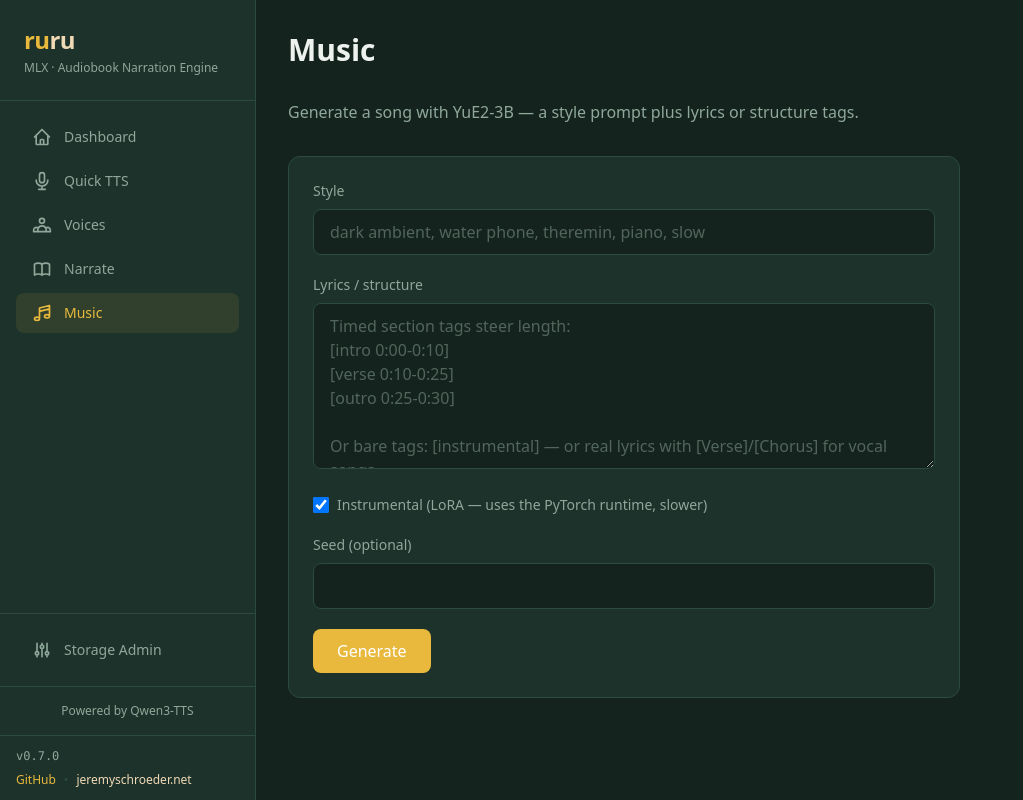
After one commit to BitsofJeremy/ruru, a FastAPI app: page /music in a window 1280 px wide. The commit adds this page. Shown: the whole page, without its empty margins (0-1023 px from the left). Run offline with FastAPI, Linux system fonts and the light colour scheme; data that the repository does not hold is empty; some libraries are stand-ins or nearby versions.

Commit message:
yue2: /music page + /api/music route + nav

```diff
--- a/app.py
+++ b/app.py
@@ -702,6 +702,68 @@ async def api_tts_clips():
     return HTMLResponse(render("partials/tts_clips.html", clips=clips))
 
 # =============================================================================
+# Routes: Music (YuE2-3B) — v0.7.0
+
+@app.get("/music", response_class=HTMLResponse)
+async def music_page():
+    async with get_async_session() as session:
+        from models.db import Job
+        active_jobs_count = await session.scalar(
+            sqlalchemy.select(func.count()).select_from(Job).where(Job.status.in_(('queued', 'running')))
+        )
+    return HTMLResponse(render("music.html", active_jobs_count=active_jobs_count))
+
+@app.post("/api/music", response_class=HTMLResponse)
+async def api_music(request: Request):
+    form = await request.form()
+    style = form.get("style", "").strip()
+    lyrics = form.get("lyrics", "").strip()
+    instrumental = form.get("instrumental") == "on"
+    seed_raw = (form.get("seed") or "").strip()
+    audio_format = form.get("audio_format", "wav")
+
+    if not style or not lyrics:
+        return HTMLResponse("<p class='text-red-500'>Style and lyrics required.</p>", status_code=400)
+    seed = int(seed_raw) if seed_raw else None
+
+    async with get_async_session() as session:
+        from models.db import Job
+        new_job = Job(
+            title=f"Music: {style[:80]}",
+            voice_id=None,
+            status="queued",
+            source_path=f"{style}\n---\n{lyrics}",
+            scope="music",
+            audio_format=audio_format,
+        )
+        session.add(new_job)
+        await session.commit()
+        job_id = new_job.id
+
+    payload = {
+        "style": style,
+        "lyrics": lyrics,
+        "instrumental": instrumental,
+        "seed": seed,
+        "audio_format": audio_format,
+    }
+    runner = get_runner()
+    future = await runner.enqueue(job_id, JobType.GENERATE_MUSIC, payload)
+    result = await future
+
+    if result.get("status") == "completed":
+        audio_name = Path(result["output_path"]).name
+        return HTMLResponse(
+            f'<div hx-swap="innerHTML"><audio controls src="/audio/output/{audio_name}" '
+            f'class="w-full mt-2"></audio></div>',
+            headers={"HX-Trigger": "refreshHistory"},
+        )
+    return HTMLResponse(
+        f"<p class='text-red-500'>Job failed: {result.get('message', 'unknown')}</p>",
+        status_code=500,
+    )
+
+# =============================================================================
 # Routes: Narration
 # =============================================================================
 
--- a/templates/base.html
+++ b/templates/base.html
@@ -82,6 +82,15 @@
                 </svg>
                 Narrate
             </a>
+            <a href="/music"
+               class="flex items-center gap-3 px-4 py-2.5 rounded-lg text-sm font-medium transition-colors
+                      {% block nav_music %}text-kj-muted hover:text-kj-text hover:bg-kj-bg{% endblock %}">
+                <svg class="w-5 h-5" fill="none" stroke="currentColor" viewBox="0 0 24 24">
+                    <path stroke-linecap="round" stroke-linejoin="round" stroke-width="2"
+                          d="M9 19V6l12-3v13M9 19c0 1.105-1.343 2-3 2s-3-.895-3-2 1.343-2 3-2 3 .895 3 2zm12-3c0 1.105-1.343 2-3 2s-3-.895-3-2 1.343-2 3-2 3 .895 3 2zM9 10l12-3"/>
+                </svg>
+                Music
+            </a>
         </nav>
         <div class="p-4 border-t border-kj-border space-y-1">
             <a href="/admin/storage"
--- /dev/null
+++ b/templates/music.html
@@ -0,0 +1,73 @@
+{% extends "base.html" %}
+
+{% block title %}Music - ruru{% endblock %}
+
+{% block nav_music %}text-kj-accent bg-kj-accent/10{% endblock %}
+
+{% block content %}
+<div class="space-y-8">
+    <h1 class="text-3xl font-bold">Music</h1>
+    <p class="text-kj-muted">Generate a song with YuE2-3B — a style prompt plus lyrics or structure tags.</p>
+
+    {% if active_jobs_count > 0 %}
+    <div class="bg-yellow-500/10 border border-yellow-500/30 rounded-lg p-4 mb-4 text-yellow-400">
+        <strong>Job in progress</strong> — The Music form is disabled while {{ active_jobs_count }} job(s) are queued or running. Come back when they finish.
+    </div>
+    {% endif %}
+
+    <div{% if active_jobs_count > 0 %} class="opacity-50 pointer-events-none"{% endif %}>
+        <div class="bg-kj-card border border-kj-border rounded-xl p-6 max-w-2xl">
+            <form hx-post="/api/music" hx-target="#music-result" hx-swap="innerHTML" hx-indicator="#music-spinner">
+            <div class="space-y-5">
+                <!-- Style prompt -->
+                <div>
+                    <label for="style" class="block text-sm font-medium text-kj-muted mb-2">Style</label>
+                    <input type="text" name="style" id="style" required
+                           placeholder="dark ambient, water phone, theremin, piano, slow"
+                           class="w-full bg-kj-bg border border-kj-border rounded-lg px-4 py-2.5 text-kj-text placeholder-kj-muted/50 focus:outline-none focus:border-kj-accent">
+                </div>
+
+                <!-- Lyrics / structure tags -->
+                <div>
+                    <label for="lyrics" class="block text-sm font-medium text-kj-muted mb-2">Lyrics / structure</label>
+                    <textarea name="lyrics" id="lyrics" rows="6" required
+                              placeholder="Timed section tags steer length:&#10;[intro 0:00-0:10]&#10;[verse 0:10-0:25]&#10;[outro 0:25-0:30]&#10;&#10;Or bare tags: [instrumental] — or real lyrics with [Verse]/[Chorus] for vocal songs."
+                              class="w-full bg-kj-bg border border-kj-border rounded-lg px-4 py-2.5 text-kj-text placeholder-kj-muted/50 focus:outline-none focus:border-kj-accent resize-y"></textarea>
+                </div>
+
+                <!-- Instrumental LoRA toggle -->
+                <div class="flex items-center gap-2">
+                    <input type="checkbox" name="instrumental" id="instrumental" checked
+                           class="h-4 w-4 rounded border-kj-border bg-kj-bg text-kj-accent">
+                    <label for="instrumental" class="text-sm text-kj-muted">
+                        Instrumental (LoRA — uses the PyTorch runtime, slower)
+                    </label>
+                </div>
+
+                <!-- Seed -->
+                <div>
+                    <label for="seed" class="block text-sm font-medium text-kj-muted mb-2">Seed (optional)</label>
+                    <input type="number" name="seed" id="seed"
+                           class="w-full bg-kj-bg border border-kj-border rounded-lg px-4 py-2.5 text-kj-text focus:outline-none focus:border-kj-accent">
+                </div>
+
+                <!-- Submit -->
+                <div class="flex items-center gap-4">
+                    <button type="submit"
+                            class="px-6 py-2.5 bg-kj-accent hover:bg-kj-accent/80 text-white font-medium rounded-lg transition-colors">
+                        Generate
+                    </button>
+                    <div id="music-spinner" class="htmx-indicator flex items-center gap-2 text-kj-muted text-sm">
+                        <div class="animate-spin h-4 w-4 border-2 border-kj-accent2 border-t-transparent rounded-full"></div>
+                        <span>Generating music... this can take several minutes</span>
+                    </div>
+                </div>
+            </div>
+        </form>
+        </div>
+    </div>
+
+    <!-- Result area -->
+    <div id="music-result" class="max-w-2xl"></div>
+</div>
+{% endblock %}
```
Also changed, not shown: tests/test_routes_music.py (added, +66 -0 lines).
